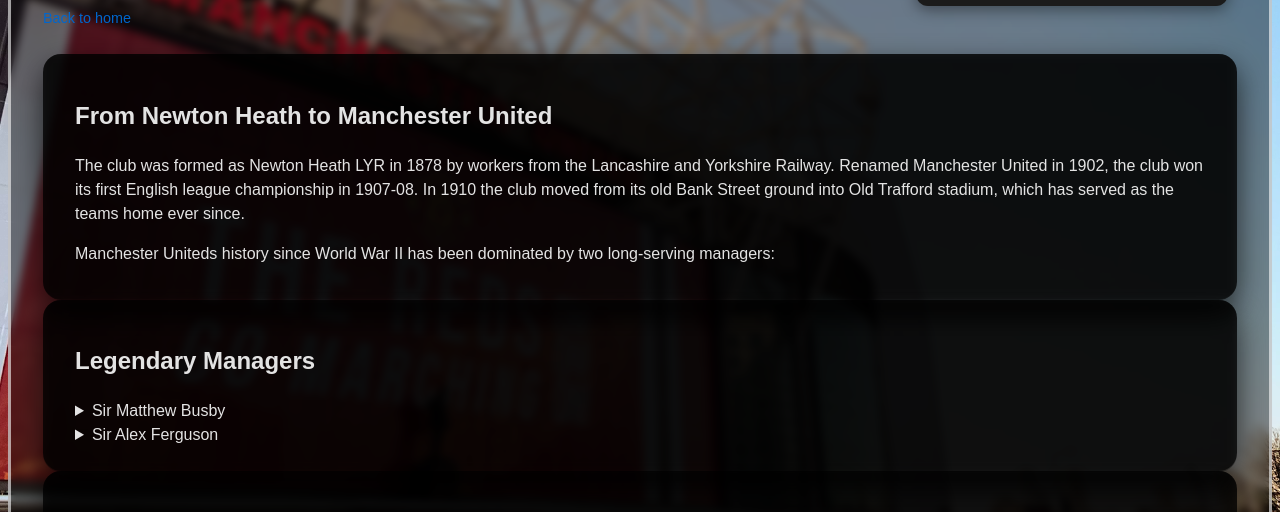
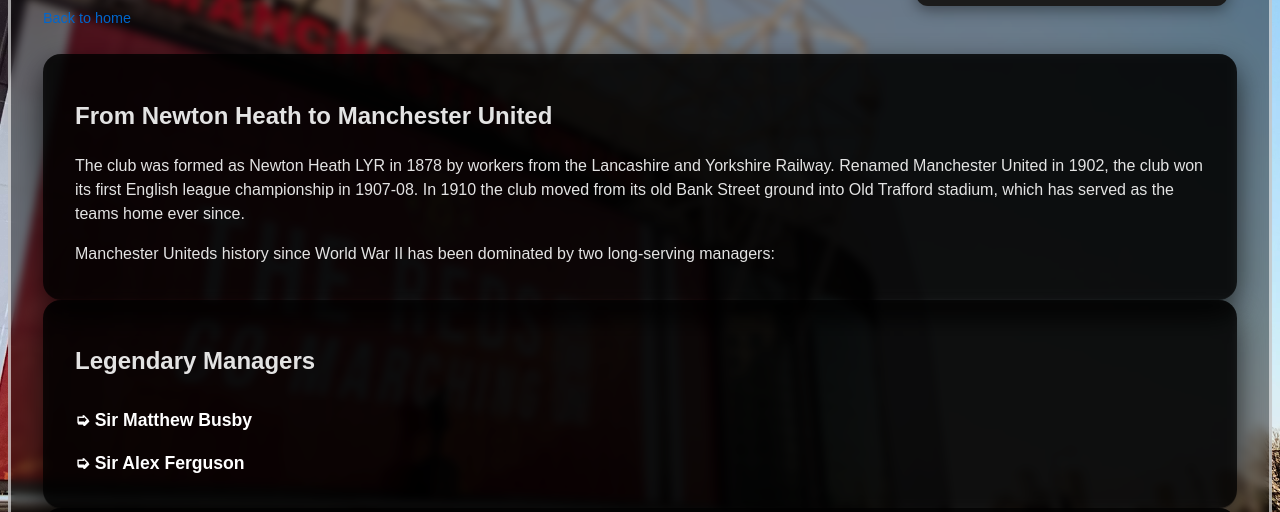
Before and after one commit to mdpos95-tech/mdpos95-tech.github.io, a plain HTML site: page history.html in a window 1280 px wide. Shown: the part 278-790 px from the top of the page. Drawn offline with Linux system fonts and the light colour scheme.

Commit message:
adding dropdown css for specific lines in history html

```diff
--- a/css/style.css
+++ b/css/style.css
@@ -406,3 +406,18 @@
     box-shadow: 0 12px 30px rgba(0, 0, 0, 0.7);
     backdrop-filter: blur(4px);
 }
+
+.manager-drop summary {
+    cursor: pointer;
+    padding: 0.5rem 0;
+    font-size: 1.1rem;
+    font-weight: 600;
+    display: flex;
+    align-items: center;
+    color: #fff;
+}
+
+.manager-drop summary:hover {
+    color: #ffcc33;
+    text-shadow: 0 0 6px rgba(255, 200, 50, 0.5);
+}
--- a/history.html
+++ b/history.html
@@ -67,7 +67,7 @@
         <h2>Legendary Managers</h2>
         <details class="manager-drop">
             <summary>
-                Sir Matthew Busby
+               ➭ Sir Matthew Busby
             </summary>
             <div class="dropdown-content">
                 <p>
@@ -77,7 +77,7 @@
         </details>
           <details class="manager-drop">
             <summary>
-                Sir Alex Ferguson
+               ➭ Sir Alex Ferguson
             </summary>
             <div class="dropdown-content">
                 <p>
```
